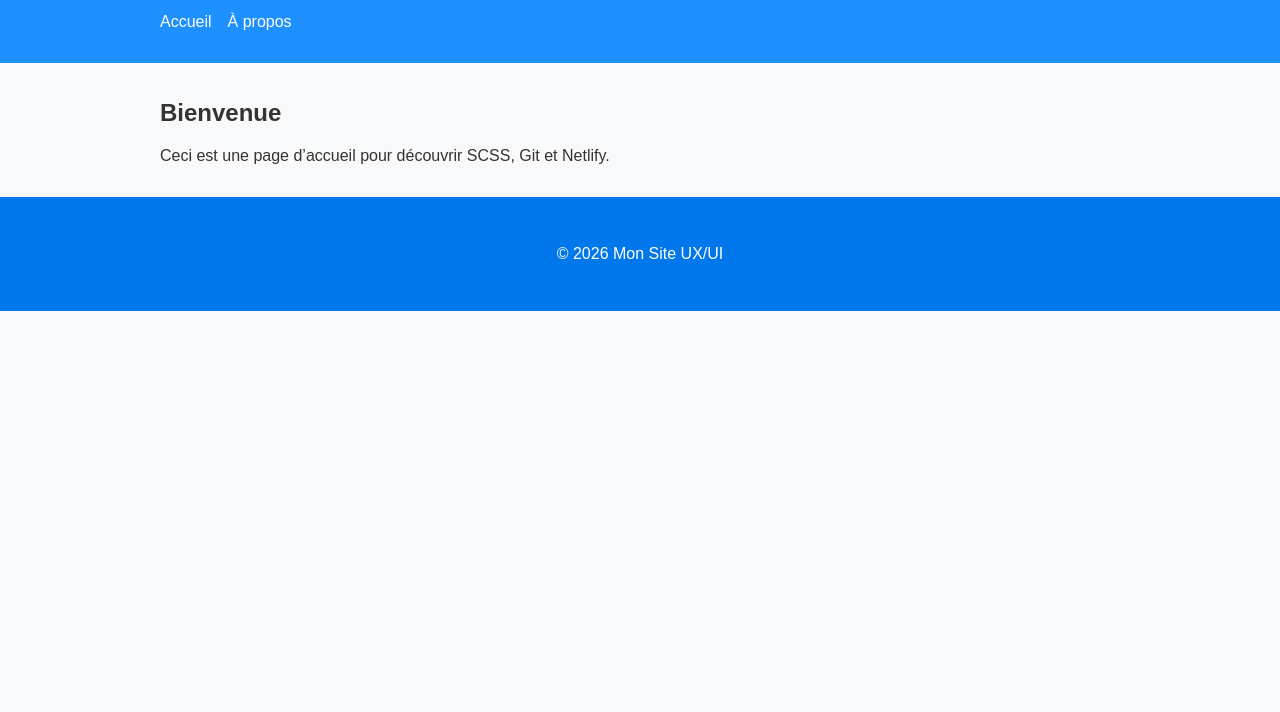
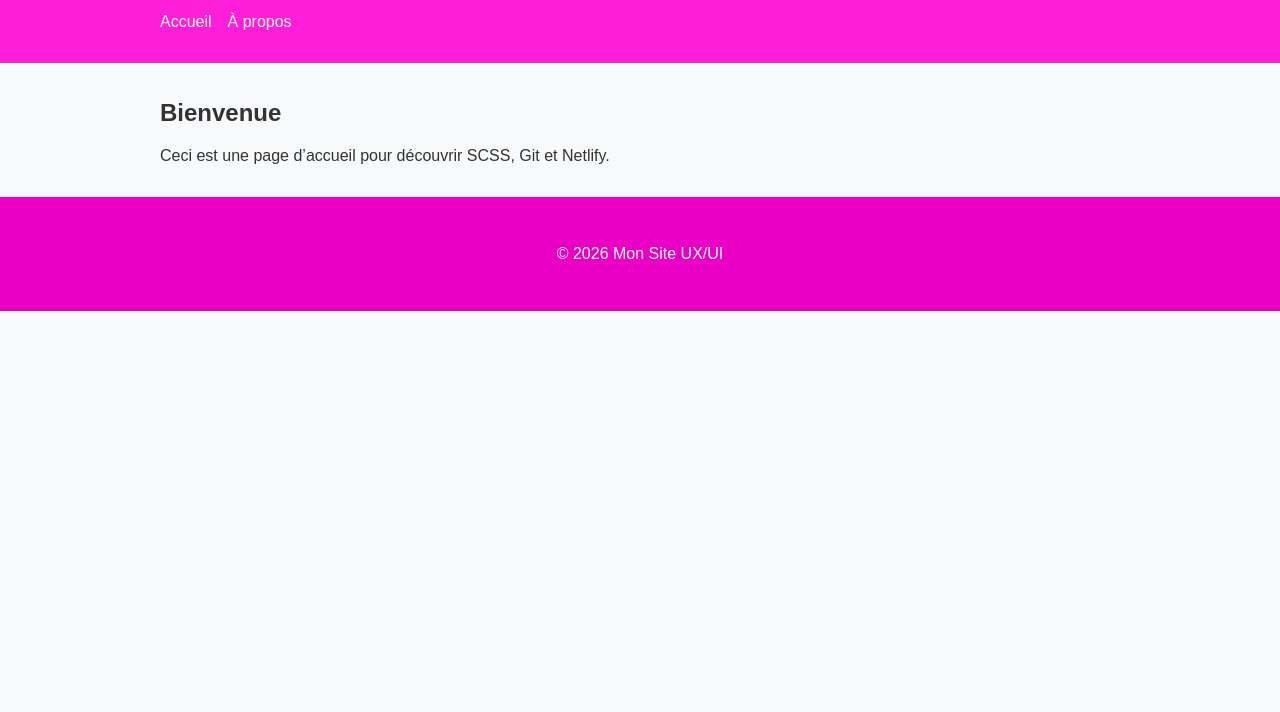
Before and after one commit to pcharli/git-wi-35, a plain HTML site: page index.html in a window 1280 px wide. Shown: the part 88-800 px from the top of the page. Drawn offline with Linux system fonts and the light colour scheme.

Commit message:
edit variables color

```diff
--- a/scss/_variables.scss
+++ b/scss/_variables.scss
@@ -1,4 +1,4 @@
-$primary-color: #1e90ff;
+$primary-color: #ff1eda;
 $secondary-color: #f8f9fa;
 $text-color: #333;
 $container-width: 960px;
```
Also changed, not shown: css/main.css, css/main.min.css.
